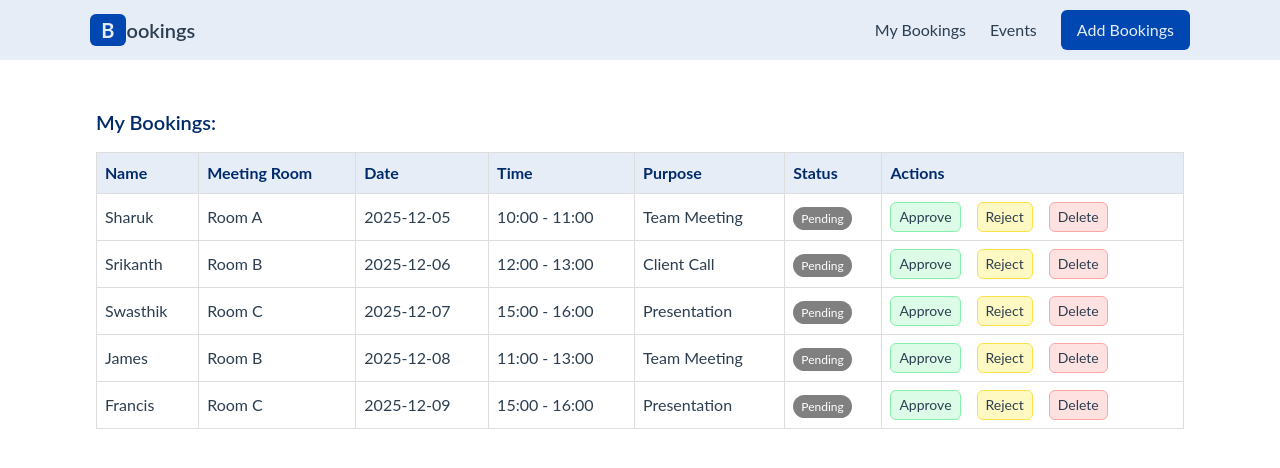
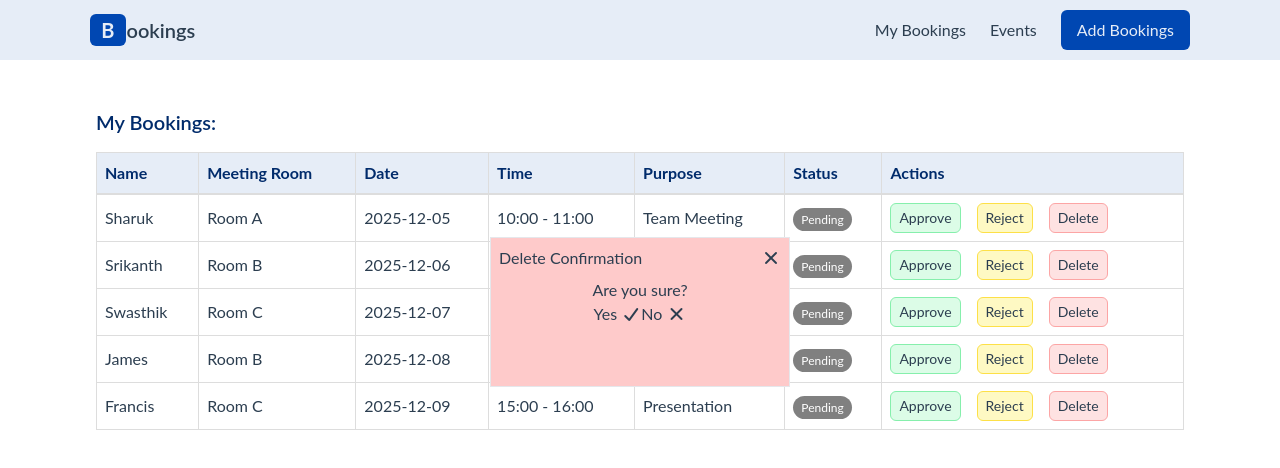
Before and after one commit to sharukuffair/bookings-vue-project, a Vue app: page /view-booking in a window 1280 px wide. Shown: the top 468 px of the page. Built offline with nearby package versions, Linux system fonts and the light colour scheme.

Commit message:
Update BookingTable.vue

```diff
--- a/src/views/BookingTable.vue
+++ b/src/views/BookingTable.vue
@@ -14,7 +14,23 @@
         </tr>
       </thead>
 
-      <tbody>
+      <tbody class="relative">
+        <!-- delete dailog box -->
+        <div class="w-[300px] h-[150px] border absolute bg-red-200 left-[50%] top-[50%] translate-x-[-50%] translate-y-[-50%]">
+          <div class="p-2">
+            <div class="flex justify-between items-center">
+              <span>Delete Confirmation</span>
+              <i class="fa-solid fa-xmark"></i>
+            </div>
+            <div class="text-center mt-2">
+              <p>Are you sure?</p>
+              <div>
+                <span>Yes <i class="fa-solid fa-check"></i></span>
+                <span>No <i class="fa-solid fa-xmark"></i></span>
+              </div>
+            </div>
+          </div>
+        </div>
         <tr v-for="booking in bookings" :key="booking.id">
           <td>{{ booking.name }}</td>
           <td>{{ booking.room }}</td>
```
